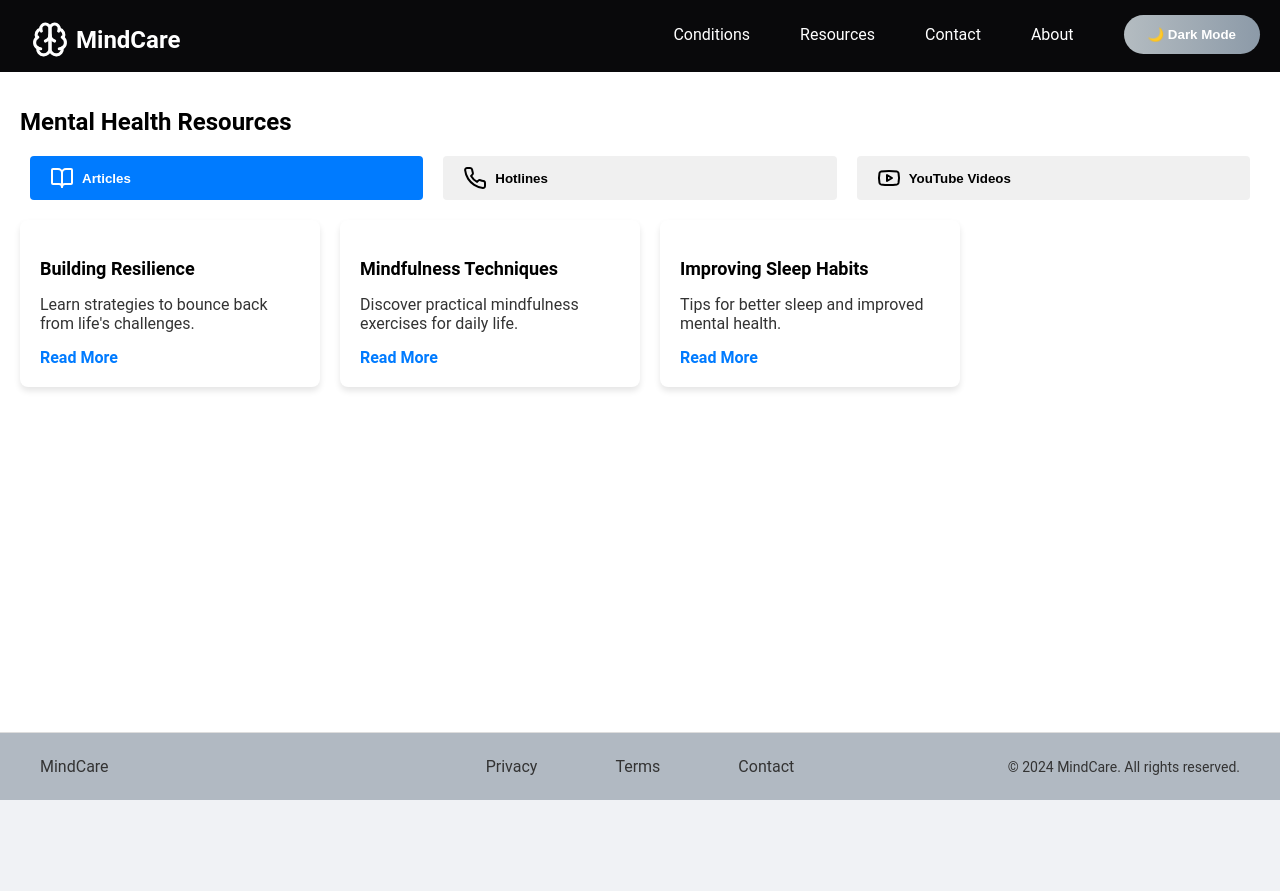
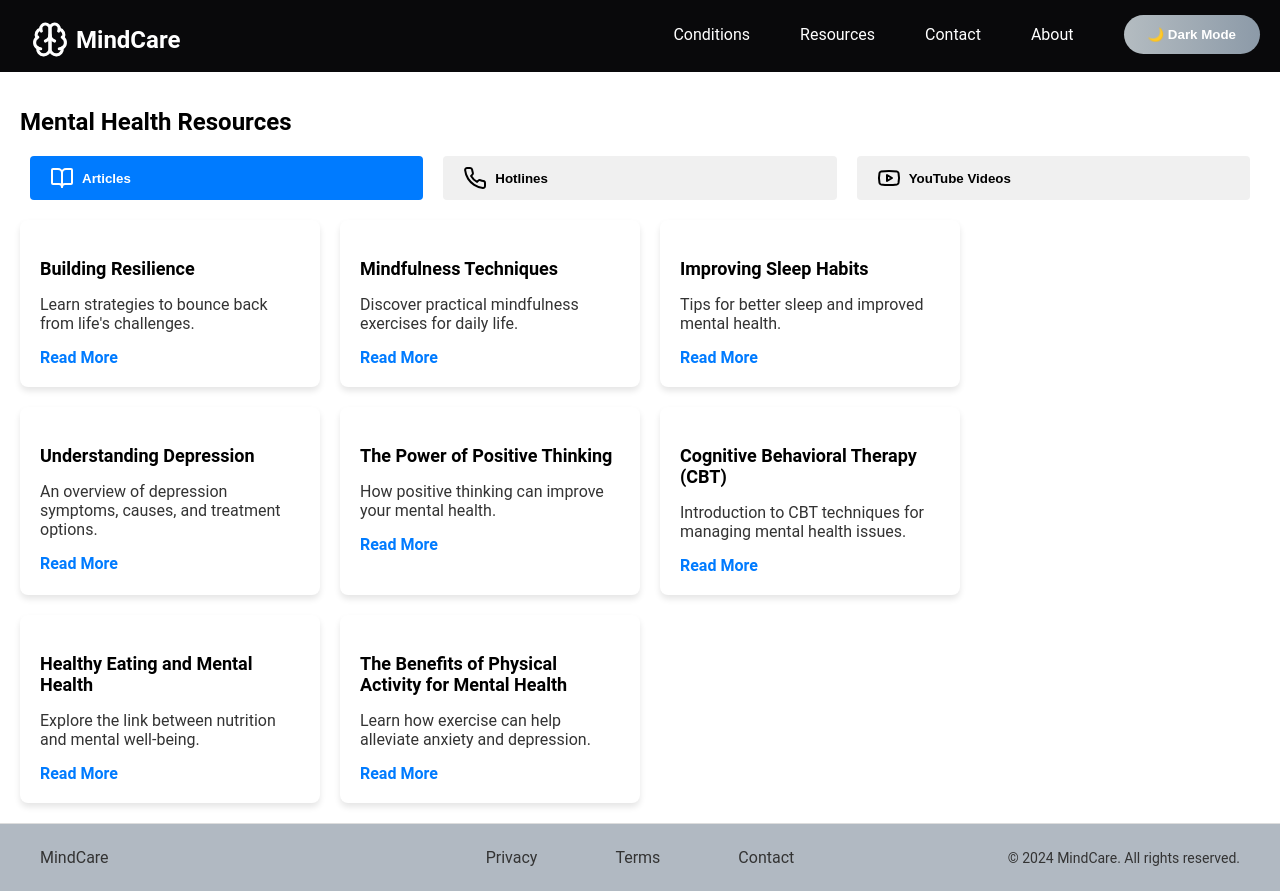
Before and after one commit to sanjoydasjoy/mindcare_javafest, a React (Create React App) app in the folder client/: page /resources in a window 1280 px wide. Before the commit the page ends 800 px from the top, so only its background shows below. Built offline with nearby package versions, Linux system fonts and the light colour scheme.

Commit message:
Update Resources.js

```diff
--- a/client/src/pages/HeaderPages/Resources.js
+++ b/client/src/pages/HeaderPages/Resources.js
@@ -5,9 +5,46 @@ const resources = [
   {
     category: "Articles",
     items: [
-      { title: "Building Resilience", description: "Learn strategies to bounce back from life's challenges.", url: "https://care-clinics.com/building-resilience-how-to-bounce-back-from-lifes-challenges/#:~:text=Ensure%20you%20get%20enough%20sleep,and%20engage%20in%20relaxation%20techniques.&text=Effective%20communication%20is%20crucial%20in,conflicts%20in%20a%20healthy%20way.&text=Maintain%20a%20positive%20outlook%20even%20in%20the%20face%20of%20adversity." },
-      { title: "Mindfulness Techniques", description: "Discover practical mindfulness exercises for daily life.", url: "https://www.calm.com/blog/mindfulness-exercises" },
-      { title: "Improving Sleep Habits", description: "Tips for better sleep and improved mental health.", url: "https://namica.org/blog/better-sleep-to-maintain-mental-health/" },
+      {
+        title: "Building Resilience",
+        description: "Learn strategies to bounce back from life's challenges.",
+        url: "https://care-clinics.com/building-resilience-how-to-bounce-back-from-lifes-challenges/#:~:text=Ensure%20you%20get%20enough%20sleep,and%20engage%20in%20relaxation%20techniques.&text=Effective%20communication%20is%20crucial%20in,conflicts%20in%20a%20healthy%20way.&text=Maintain%20a%20positive%20outlook%20even%20in%20the%20face%20of%20adversity."
+      },
+      {
+        title: "Mindfulness Techniques",
+        description: "Discover practical mindfulness exercises for daily life.",
+        url: "https://www.calm.com/blog/mindfulness-exercises"
+      },
+      {
+        title: "Improving Sleep Habits",
+        description: "Tips for better sleep and improved mental health.",
+        url: "https://namica.org/blog/better-sleep-to-maintain-mental-health/"
+      },
+      {
+        title: "Understanding Depression",
+        description: "An overview of depression symptoms, causes, and treatment options.",
+        url: "https://www.verywellmind.com/anxiety-disorders-4157261"
+      },
+      {
+        title: "The Power of Positive Thinking",
+        description: "How positive thinking can improve your mental health.",
+        url: "https://www.bettersleep.com/blog/how-positive-thinking-can-improve-your-mental-health"
+      },
+      {
+        title: "Cognitive Behavioral Therapy (CBT)",
+        description: "Introduction to CBT techniques for managing mental health issues.",
+        url: "https://www.apa.org/ptsd-guideline/patients-and-families/cognitive-behavioral"
+      },
+      {
+        title: "Healthy Eating and Mental Health",
+        description: "Explore the link between nutrition and mental well-being.",
+        url: "https://www.healthline.com/nutrition/mental-health-and-diet"
+      },
+      {
+        title: "The Benefits of Physical Activity for Mental Health",
+        description: "Learn how exercise can help alleviate anxiety and depression.",
+        url: "https://www.mind.org.uk/information-support/tips-for-everyday-living/physical-activity-sport-and-exercise/"
+      }
     ]
   },
   {
@@ -21,10 +58,10 @@ const resources = [
   {
     category: "YouTube Videos",
     items: [
-      { title: "Understanding Anxiety", url: "https://www.youtube.com/watch?v=rLm-A5QBBNw", description: "A comprehensive guide to understanding anxiety." },
-      { title: "Coping with Depression", url: "https://www.youtube.com/watch?v=WyQjjM3sFgQ", description: "Learn practical strategies for managing depression." },
-      { title: "Mindfulness for Anxiety", url: "https://www.youtube.com/watch?v=ogmYnEJXb8Q", description: "An introductory session on mindfulness techniques to manage anxiety." },
-    ]
+      { title: "Understanding Anxiety", url: "https://youtu.be/9mPwQTiMSj8?si=1vEjy6qleWvqt_yB", description: "A comprehensive guide to understanding anxiety." },
+      { title: "Coping with Depression", url: "https://youtu.be/lQhpetkwWnM?si=hpRGymJT_CEVg5WY", description: "Learn practical strategies for managing depression." },
+      { title: "Mindfulness for Anxiety", url: "https://youtu.be/v-w-vSvi-24?si=gf9fvvOLUI43wgVP", description: "An introductory session on mindfulness techniques to manage anxiety." },
+ ]
   }
 ];
 
@@ -137,7 +174,7 @@ export default function ResourcesPage() {
               <p style={descriptionStyle}>{item.description}</p>
               {item.url ? (
                 <a href={item.url} style={linkStyle} target="_blank" rel="noopener noreferrer">
-                  Read More
+                  {activeTab === "YouTube Videos" ? "Watch Video" : "Read More"}
                 </a>
               ) : (
                 <button style={{ backgroundColor: '#007bff', color: '#fff', border: 'none', borderRadius: '4px', padding: '10px', cursor: 'pointer', fontSize: '14px' }}>
```
